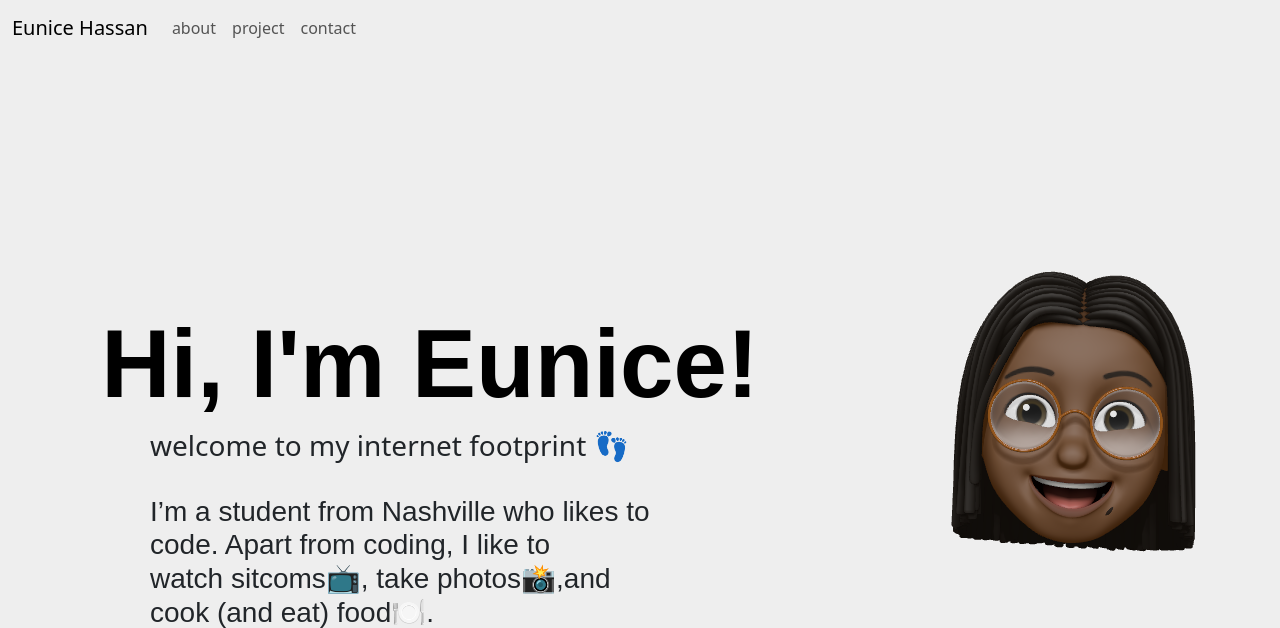
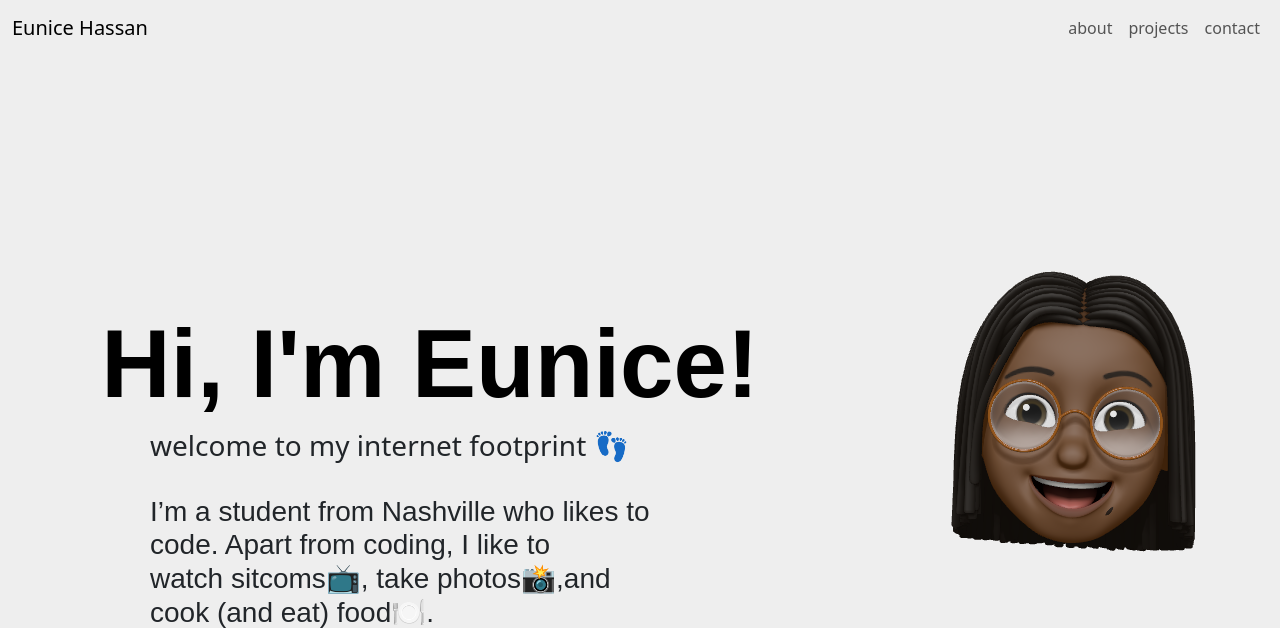
Before and after one commit to eunicehassan3/website, a Flask app: page / in a window 1280 px wide. Shown: the top 628 px of the page. Run offline with Flask 3, Linux system fonts and the light colour scheme.

Commit message:
created the rest of the html files

```diff
--- a/app.py
+++ b/app.py
@@ -5,9 +5,23 @@ from flask import (
 # create Flask App
 app = Flask(__name__)
 
+
 @app.route('/', methods=['GET', 'POST'])
 def index():
     return render_template('index.html')
 
+
+@app.route("/about", methods=['GET', 'POST'])
+def about():
+    return render_template('about.html')
+
+@app.route('/projects', methods=['GET', 'POST'])
+def projects():
+    return render_template('projects.html')
+
+@app.route('/contact', methods=['GET', 'POST'])
+def contact():
+    return render_template('contact.html')
+
 if __name__ == '__main__':
     app.run(debug=True, host='0.0.0.0', port='1020')
--- /dev/null
+++ b/templates/about.html
@@ -0,0 +1 @@
+{% extends 'base.html' %}
--- /dev/null
+++ b/templates/base.html
@@ -0,0 +1,38 @@
+<!DOCTYPE html>
+<html>
+
+<head>
+    <meta charset="utf-8">
+    <meta name="viewport" content="width=device-width">
+    <title>Personal Webbie</title>
+    <link rel="stylesheet" type="text/css" href="//fonts.googleapis.com/css?"/>
+    <!--family=Abril+Fatface -->
+    <link href="../static/style.css" rel="stylesheet" type="text/css" />
+    <link rel="stylesheet" type="text/css" href="{{ url_for('static', filename='main.css') }}">
+    <link href="https://cdn.jsdelivr.net/npm/bootstrap@5.3.0/dist/css/bootstrap.min.css" rel="stylesheet" integrity="sha384-9ndCyUaIbzAi2FUVXJi0CjmCapSmO7SnpJef0486qhLnuZ2cdeRhO02iuK6FUUVM" crossorigin="anonymous">
+</head>
+
+<body>
+<div class="page">
+        <nav class="navbar navbar-custom navbar-expand-lg">
+            <div class="container-fluid">
+                <a class="navbar-brand" href="">Eunice Hassan</a>
+                <button class="navbar-toggler" type="button" data-bs-toggle="collapse" data-bs-target="#navbarNavAltMarkup" aria-controls="navbarNavAltMarkup" aria-expanded="false" aria-label="Toggle navigation">
+                    <span class="navbar-toggler-icon"></span>
+                </button>
+                <div class="collapse navbar-collapse justify-content-end" id="navbarNavAltMarkup">
+                    <div class="navbar-nav">
+                        <!-- <a class="nav-link active" aria-current="page" href="#">Eunice Hassan</a> -->
+                        <a class="nav-link" href="about">about</a>
+                        <a class="nav-link" href="projects">projects</a>
+                        <a class="nav-link" href="contact">contact</a>
+                    </div>
+                </div>
+            </div>
+        </nav>
+    {% block content %}
+    {% endblock %}
+    </div>
+
+</body>
+</html>
--- /dev/null
+++ b/templates/contact.html
@@ -0,0 +1 @@
+{% extends 'base.html' %}
--- a/templates/index.html
+++ b/templates/index.html
@@ -1,36 +1,6 @@
-<!DOCTYPE html>
-<html>
+{% extends 'base.html' %}
 
-<head>
-    <meta charset="utf-8">
-    <meta name="viewport" content="width=device-width">
-    <title>Personal Webbie</title>
-    <link rel="stylesheet" type="text/css" href="//fonts.googleapis.com/css?"/>
-    <!--family=Abril+Fatface -->
-    <link href="../static/style.css" rel="stylesheet" type="text/css" />
-    <link rel="stylesheet" type="text/css" href="{{ url_for('static', filename='main.css') }}">
-    <link href="https://cdn.jsdelivr.net/npm/bootstrap@5.3.0/dist/css/bootstrap.min.css" rel="stylesheet" integrity="sha384-9ndCyUaIbzAi2FUVXJi0CjmCapSmO7SnpJef0486qhLnuZ2cdeRhO02iuK6FUUVM" crossorigin="anonymous">
-</head>
-
-<body>
-    <div class="page">
-        <nav class="navbar navbar-custom navbar-expand-lg">
-            <div class="container-fluid">
-                <a class="navbar-brand" href="index.html">Eunice Hassan</a>
-                <button class="navbar-toggler" type="button" data-bs-toggle="collapse" data-bs-target="#navbarNavAltMarkup" aria-controls="navbarNavAltMarkup" aria-expanded="false" aria-label="Toggle navigation">
-                    <span class="navbar-toggler-icon"></span>
-                </button>
-                <div class="collapse navbar-collapse" id="navbarNavAltMarkup">
-                    <div class="navbar-nav">
-                    <!-- <a class="nav-link active" aria-current="page" href="#">Eunice Hassan</a> -->
-                        <a class="nav-link" href="#">about</a>
-                        <a class="nav-link" href="#">project</a>
-                        <a class="nav-link" href="#">contact</a>
-                    </div>
-                </div>
-            </div>
-        </nav>
-
+        {% block content %}
                 <img src="../static/memoji-sticker.png" id="memoji" class="rounded float-end" alt="memoji of my face">
                 <h2 class="fw-bold-title" style="margin-top: 250px; font-size: 6em; text-align: center"> Hi, I'm Eunice!</h2>
                 <h3 class="subheading">welcome to my internet footprint 👣</h3>
@@ -38,7 +8,4 @@
                 <h3 class="description">I’m a student from Nashville who likes to<br> code. Apart from coding, I like to <br>watch sitcoms📺, take photos📸,and <br>cook (and eat) food🍽️. </h3>
                 <script src="script.js"></script>
         <!--<script src="https://replit.com/public/js/replit-badge-v2.js" theme="dark" position="bottom-right"></script>-->
-    </div>
-</body>
-
-</html>
+        {% endblock %}
--- /dev/null
+++ b/templates/projects.html
@@ -0,0 +1 @@
+{% extends 'base.html' %}
```
Also changed, not shown: requirements.txt (added, +13 -0 lines). Lines whose indentation alone changed are shown as unchanged.
